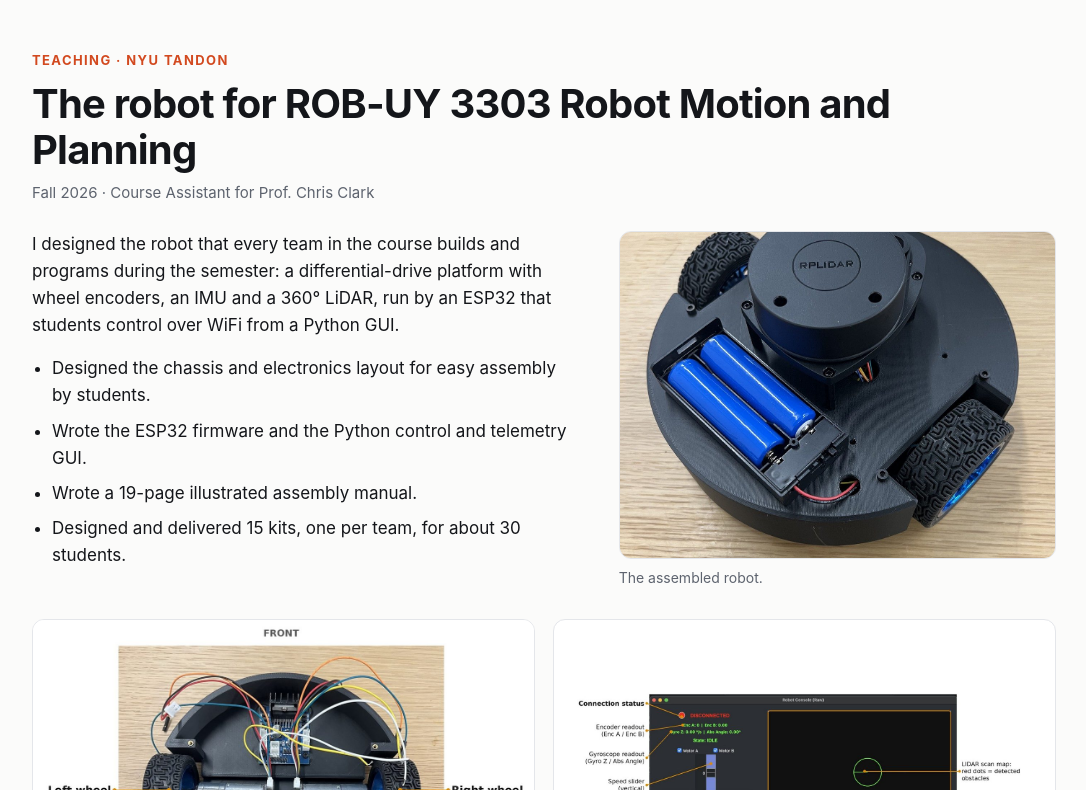
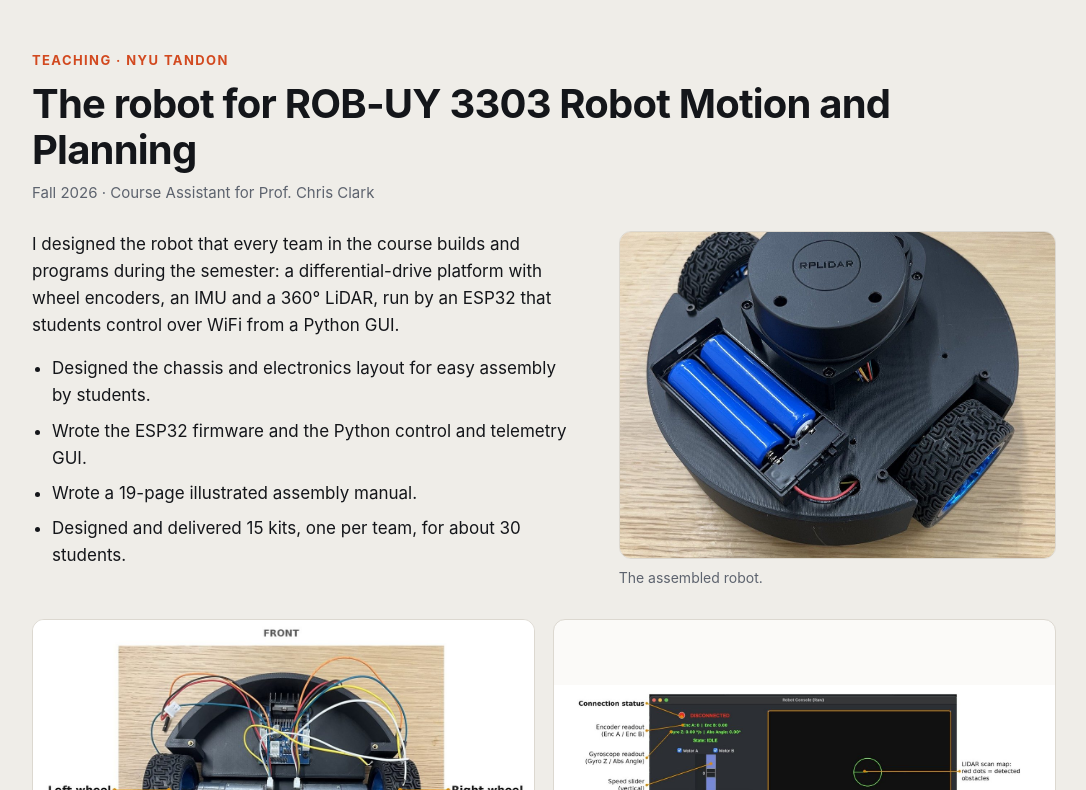
Before and after one commit to MatteoPiras02/MatteoPiras02.github.io, a plain HTML site: page index.html in a window 1280 px wide. Shown: the part 2010-2800 px from the top of the page, without its empty margins (96-1182 px from the left). Drawn offline with Linux system fonts and the light colour scheme.

Commit message:
Add files via upload

```diff
--- a/index.html
+++ b/index.html
@@ -6,13 +6,13 @@
 <title>Matteo Piras · Robotics Portfolio</title>
 <meta name="description" content="Matteo Piras, mechatronics and robotics engineer. Legged robots, custom actuators, embedded control.">
 <style>
-:root{--ink:#14161a;--mute:#5d636e;--line:#e4e6ea;--bg:#fbfbfa;--card:#fff;--accent:#d2491f;}
+:root{--ink:#14161a;--mute:#5d636e;--line:#dcd8d0;--bg:#efede8;--card:#fbfaf8;--accent:#d2491f;}
 *{box-sizing:border-box}
 html{scroll-behavior:smooth}
 body{margin:0;font-family:Inter,"Helvetica Neue",Arial,sans-serif;color:var(--ink);background:var(--bg);line-height:1.6;font-size:17px}
 a{color:inherit}
 .wrap{max-width:1080px;margin:0 auto;padding:0 28px}
-nav{position:sticky;top:0;z-index:10;background:rgba(251,251,250,.92);backdrop-filter:blur(8px);border-bottom:1px solid var(--line)}
+nav{position:sticky;top:0;z-index:10;background:rgba(239,237,232,.92);backdrop-filter:blur(8px);border-bottom:1px solid var(--line)}
 nav .wrap{display:flex;justify-content:space-between;align-items:center;height:58px}
 nav .name{font-weight:700;letter-spacing:.2px;text-decoration:none}
 nav ul{display:flex;gap:26px;list-style:none;margin:0;padding:0;font-size:15px}
@@ -46,7 +46,7 @@ video,.fig img{width:100%;display:block;border-radius:12px;background:#000}
 @media (max-width:820px){.duo{grid-template-columns:1fr}}
 .gallery{display:grid;grid-template-columns:repeat(auto-fit,minmax(240px,1fr));gap:18px;margin-top:30px}
 .fig{margin:0}
-.fig img{background:#fff;border:1px solid var(--line);aspect-ratio:4/3;object-fit:cover}
+.fig img{background:var(--card);border:1px solid var(--line);aspect-ratio:4/3;object-fit:cover}
 .fig img.contain{object-fit:contain}
 .fig img.dark{background:#2b2b2b;border-color:#2b2b2b}
 .fig video{aspect-ratio:9/16;object-fit:cover;max-height:520px}
```
